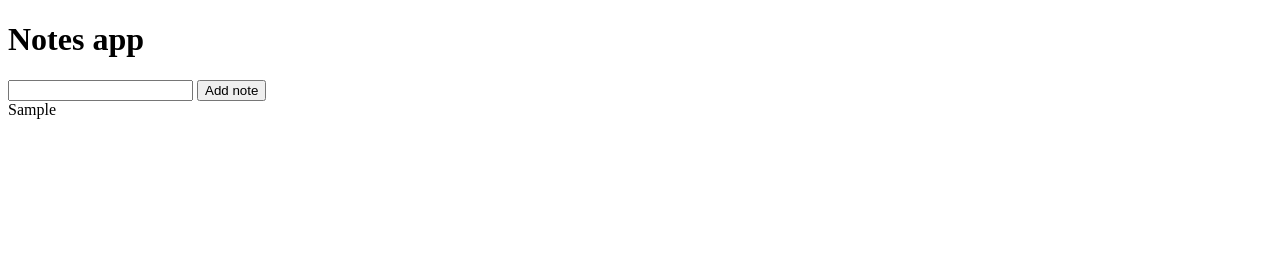
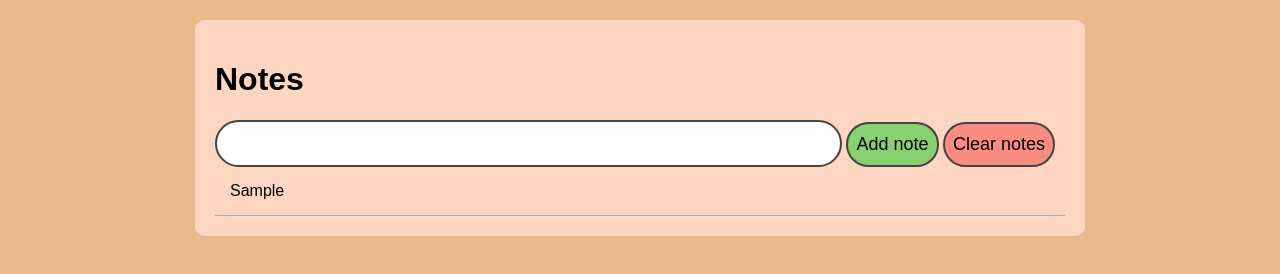
Before and after one commit to christopherxwebb/Notes, a website: page index.html in a window 1280 px wide. Both pictures are taken after typing "Sample" into the empty fields and a click on the button "Add note". Drawn offline with Linux system fonts and the light colour scheme.

Commit message:
Added CSS Style sheet along with Clear notes button

```diff
--- a/bundle.js
+++ b/bundle.js
@@ -15,7 +15,6 @@
         }
         createNote(note) {
           const data = { content: note };
-          console.log(JSON.stringify(data))
           fetch("http://localhost:3000/notes", {
             method: "POST",
             headers: {
@@ -24,6 +23,15 @@
             body: JSON.stringify(data)
           }).then((response) => response.json()).then((data2) => {
             console.log("Success:", data2);
+          }).catch((error) => {
+            console.error("Error:", error);
+          });
+        }
+        clearNote() {
+          fetch("http://localhost:3000/notes", {
+            method: "delete"
+          }).then((response) => response.json()).then((data) => {
+            console.log("Success:", data);
           }).catch((error) => {
             console.error("Error:", error);
           });
@@ -64,12 +72,15 @@
     "notesView.js"(exports, module) {
       var NotesApi2 = require_notesApi();
       var NotesView2 = class {
-        constructor(model2) {
+        constructor(model2, api2 = new NotesApi2()) {
           this.model = model2;
-          this.api = new NotesApi2();
+          this.api = api2;
           this.mainContainerEl = document.querySelector("#main-container");
           document.querySelector("#add-note-button").addEventListener("click", () => {
             this.addNote();
+          });
+          document.querySelector("#clear-note-button").addEventListener("click", () => {
+            this.clearNote();
           });
         }
         displayNotes() {
@@ -92,6 +103,11 @@
           this.api.createNote(note);
           this.displayNotes();
         }
+        clearNote() {
+          this.api.clearNote();
+          this.model.reset();
+          this.displayNotes();
+        }
       };
       module.exports = NotesView2;
     }
--- a/index.html
+++ b/index.html
@@ -3,11 +3,13 @@
 <html>
     <head>
         <title>Notes app</title>
+        <link rel="stylesheet" href="styles.css">
     </head>
     <body>
-      <h1>Notes app</h1>
+      <h1>Notes</h1>
       <input type="text" id="addNote" />
       <button id="add-note-button">Add note</button>
+      <button id="clear-note-button">Clear notes</button>
 
       <div id="main-container">
 
--- /dev/null
+++ b/styles.css
@@ -0,0 +1,49 @@
+h1, p, * {
+    font-family: sans-serif;
+  }
+
+  html {
+    background:#e9ba8e;
+  }
+
+  body {
+    background: rgb(252, 214, 192);
+    width: 850px;
+    margin: auto;
+    margin-top: 20px;
+    padding: 20px;
+    border-radius: 10px;
+    mix-blend-mode: normal;
+  }
+
+  .note {
+    border-bottom: 1px solid #aaa;
+    padding: 15px;
+  }
+
+  input[type=text] {
+    width: 70%;
+    background: #fefefe;
+    border-radius: 40px;
+    padding: 10px 14px;
+    border: 2px solid #444;
+    font-size: 20px;
+  }
+
+  #add-note-button {
+    background: #87d170;
+    border-radius: 40px;
+    padding: 10px 8px;
+    border: 2px solid #444;
+    font-size: 18px;
+    cursor: pointer;
+  }
+
+  #clear-note-button {
+    background: #fa8c82;
+    border-radius: 40px;
+    padding: 10px 8px;
+    border: 2px solid #444;
+    font-size: 18px;
+    cursor: pointer;
+  }
```
Also changed, not shown: notesApi.js (+13 -1 lines), notesView.js (+11 -2 lines), tests/notesView.test.js (+4 -2 lines).
